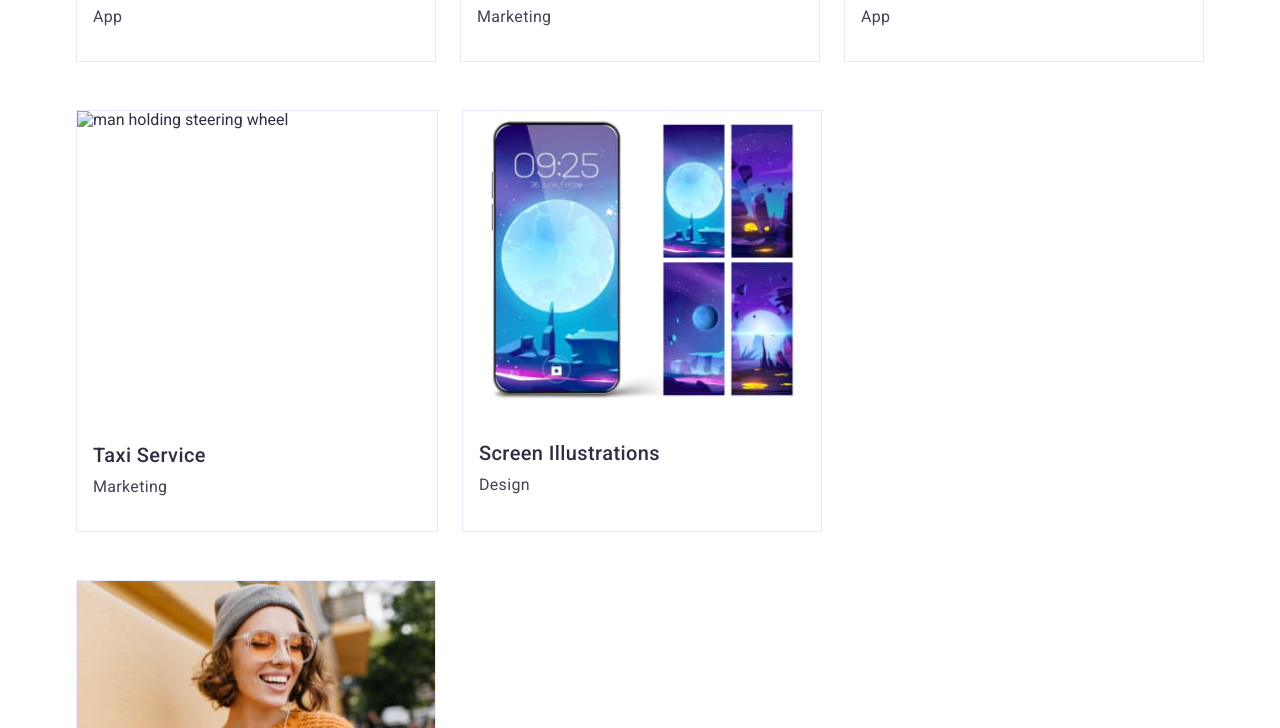
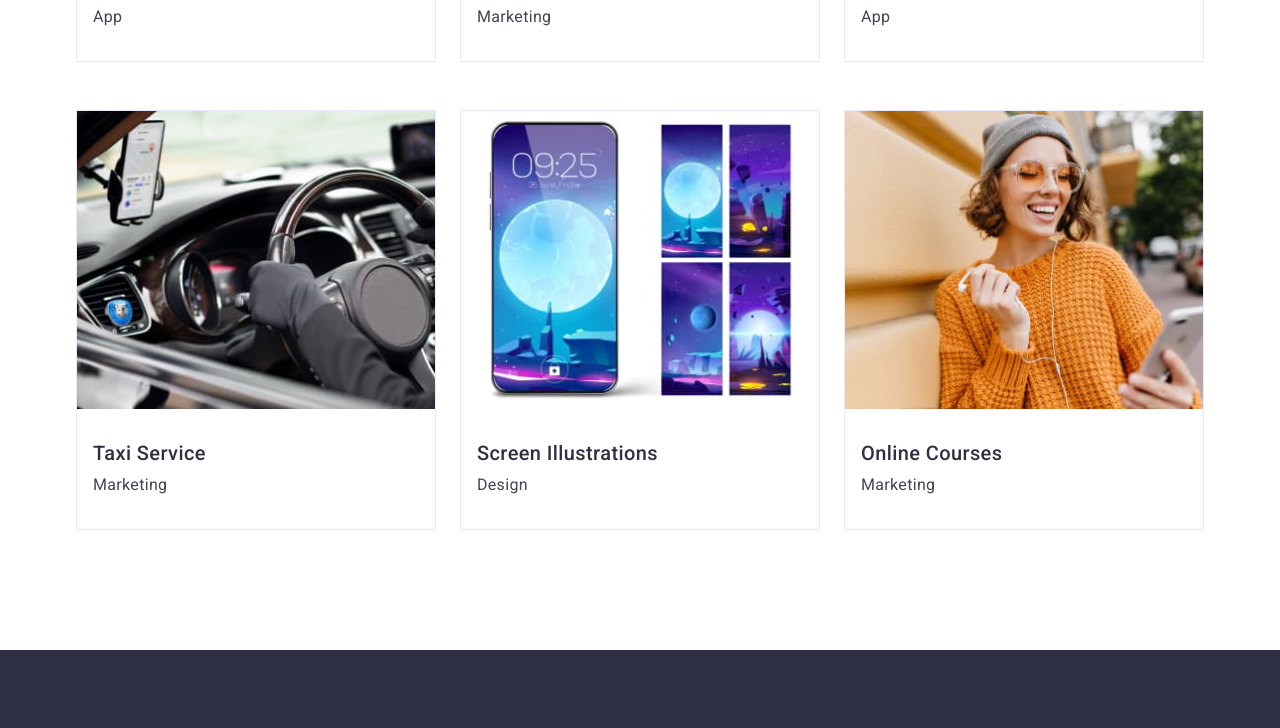
Before and after one commit to MaksimG1/goit-markup-hw-03, a plain HTML site: page index.html in a window 1280 px wide. Shown: the part 2442-3170 px from the top of the page. Drawn offline with nearby package versions, Linux system fonts and the light colour scheme; the site is published under a folder, as on GitHub Pages, so addresses that start at the root find nothing; files whose address does not match are found by name.

Commit message:
fix another problem

```diff
--- a/index.html
+++ b/index.html
@@ -201,7 +201,7 @@
             <li class="porfolio_item">
               <img
                 class="portfolio_photo"
-                src="/images/portpholio/4.jpg"
+                src="./images/portpholio/4.jpg"
                 alt="man holding steering wheel"
                 width="360"
                 height="300"
```
